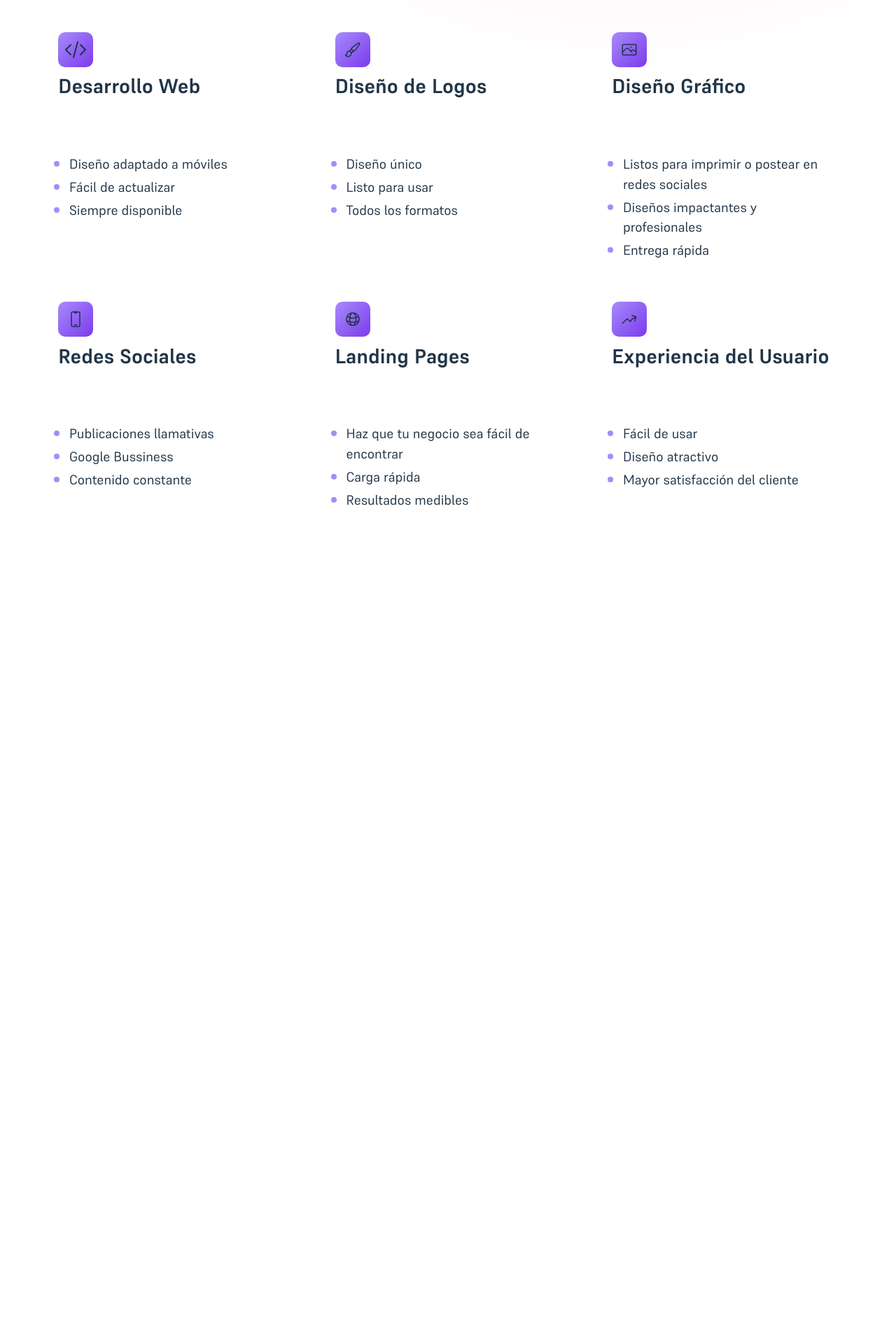
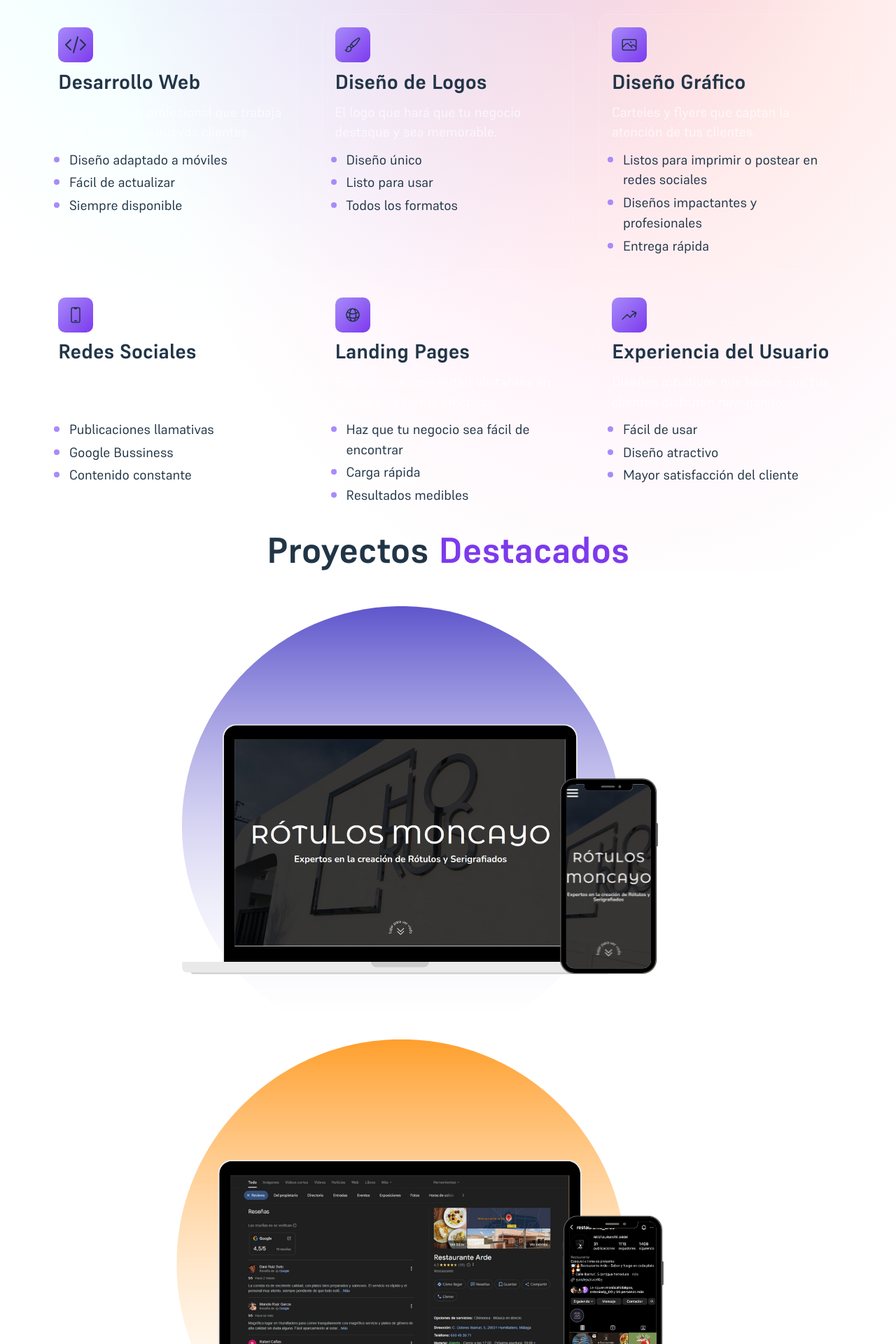
Before and after one commit to DanieloDEV24/maynosolutions, a React (Vite) app in the folder mynosolutions/: page / in a window 1280 px wide. Shown: the part 880-2800 px from the top of the page at 70% size. Before the commit the page ends 1645 px from the top, so only its background shows below. Built offline with nearby package versions, Linux system fonts and the light colour scheme.

Commit message:
proyects

```diff
--- a/mynosolutions/src/App.css
+++ b/mynosolutions/src/App.css
@@ -17,6 +17,7 @@
 
 header{
   padding: 3% 0%;
+  margin-top: 1.5%;
 }
 
 .logo {
@@ -74,6 +75,7 @@ header nav a
 {
   padding: 6% 15%;
   margin-bottom: 0%;
+  padding-top: 2%;
 }
 
 #home p
@@ -200,7 +202,7 @@ header nav a
   width: 100%;
   display: flex;
   justify-content: center;
-  margin-top: 2%;
+  margin-top: 4%;
   margin-bottom: 0%;
 }
 
@@ -255,11 +257,11 @@ header nav a
   color: #8b52ee;
 }
 
-.encabezado-nuestros-servicios {
+.encabezado-nuestros-servicios, .title-proyectos {
   font-weight: bold;
 }
 
-.encabezado-nuestros-servicios span
+.encabezado-nuestros-servicios span, .title-proyectos span
 {
   color: #7c3aed;
 }
@@ -276,6 +278,12 @@ header nav a
   padding: 5%;
   border-radius: 15px;
   background-color: rgba(255, 255, 255, .03);
+  transition: all .3s ease;
+}
+
+.card-servicio:hover {
+  background-color: rgba(255, 255, 255, .07);
+  transform: scale(1.05);
 }
 
 .grid-servicios {
--- a/mynosolutions/src/App.tsx
+++ b/mynosolutions/src/App.tsx
@@ -1,8 +1,8 @@
 import { Header } from './components/header'
 import { Home } from './components/home'
 import { NuestrosServicios } from './components/nuestrosServicios'
-
 import { MejoresSoluciones } from './components/mejoresSoluciones'
+import { ProyectosDestacados } from './components/proyectosDestacados'
 import './App.css'
 
 function App() {
@@ -13,6 +13,7 @@ function App() {
         <MejoresSoluciones></MejoresSoluciones>
         <Home></Home>
         <NuestrosServicios></NuestrosServicios>
+        <ProyectosDestacados></ProyectosDestacados>
         {/*<Servicios></Servicios>
         <Contacto></Contacto> */}
       </>
--- /dev/null
+++ b/mynosolutions/src/components/proyectosDestacados.tsx
@@ -0,0 +1,35 @@
+import RotMoncayo from "../assets/img/RotMoncayo.png";
+import RestArde from "../assets/img/RestArde.png"
+
+export const ProyectosDestacados = () => {
+
+    const proyectos = [
+        {
+            titulo: "Rótulos Moncayo",
+            categororias: ["Desarrollo Web"],
+            descripcion: "Web corporativa para empresa de rótulos y vinilos, con galería de trabajos y contacto directo.",
+            imagen: RotMoncayo
+        },
+        {
+            titulo: "Restaurante Arde",
+            categororias: ["Diseño de Logos", "Redes Sociales", "Diseño Gráfico"],
+            descripcion: "Web corporativa para empresa de rótulos y vinilos, con galería de trabajos y contacto directo.",
+            imagen: RestArde
+        }
+    ];
+
+    return (
+        <div className="contenedor-proyectos">
+            <h1 className="title-proyectos">Proyectos <span>Destacados</span></h1>
+            <div className="contenedor-nuestros-proyectos">
+                {
+                    proyectos.map((proyecto) => (
+                       <div className="card-proyecto">
+                            <img src={proyecto.imagen} alt={proyecto.titulo} />
+                       </div>
+                    ))
+                }
+            </div>
+        </div>
+    )
+}
```
Also changed, not shown: mynosolutions/src/assets/img/RestArde.png (added), mynosolutions/src/assets/img/RotMoncayo.png (added).
